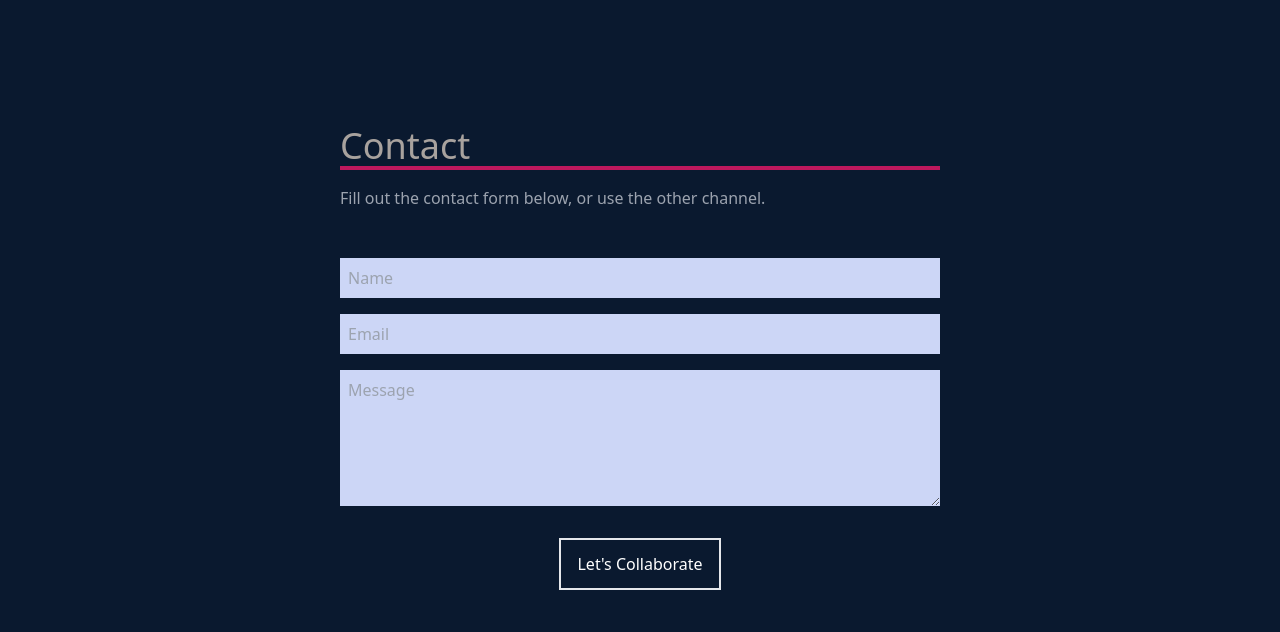
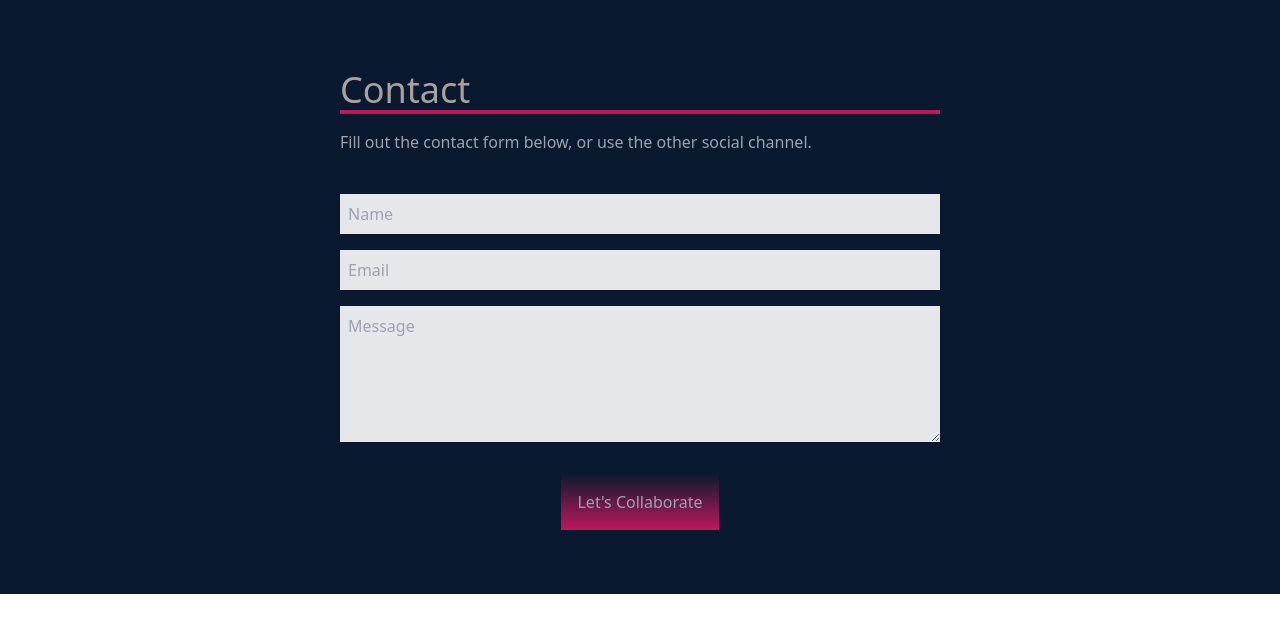
Before and after one commit to Wirux/portfolio, a React (Create React App) app: page / in a window 1280 px wide. Shown: the part 3092-3724 px from the top of the page. After the commit the page ends 3686 px from the top, so only its background shows below. Built offline with nearby package versions, Linux system fonts and the light colour scheme.

Commit message:
few formats

```diff
--- a/src/components/Contact.tsx
+++ b/src/components/Contact.tsx
@@ -2,21 +2,22 @@ import React from 'react'
 
 function Contact() {
   return (
-    <div data-name='contact' className='w-full h-screen bg-[#0a192f] flex justify-center items-center p-4'>
+    <div data-name='contact' className='w-full bg-[#0a192f] flex justify-center items-center p-4 py-8'>
       <form method='POST' action='https://getform.io/f/53c8701b-522a-4a17-a3c9-1149cc2900d6' className='flex flex-col max-w-[600px] w-full'>
-        <div className='pb-8'>
+        <div className='pb-6'>
           <p className='text-4xl border-b-4 border-pink-700 text-stone-400'>
             Contact
           </p>
-          <p className='text-gray-400 py-4'>Fill out the contact form below, or use the other channel. </p>
+          <p className='text-gray-400 py-4'>Fill out the contact form below, or use the other social channel. </p>
         </div>
-        <input className='bg-[#ccd6f6] p-2' type="text" placeholder='Name' name='name' />
-        <input className='my-4 p-2 bg-[#ccd6f6]' type="email" placeholder='Email' name='email' />
-        <textarea className='bg-[#ccd6f6] p-2' name="message" rows={5} placeholder='Message' />
-        <button className='text-white border-2 hover:bg-pink-600 hover:border-pink-950 px-4 py-3 my-8 mx-auto flex items-center'>Let's Collaborate</button>
+        <input className='bg-gray-200 p-2' type="text" placeholder='Name' name='name' />
+        <input className='my-4 p-2 bg-gray-200' type="email" placeholder='Email' name='email' />
+        <textarea className='bg-gray-200 p-2' name="message" rows={5} placeholder='Message' />
+        <button className='text-gray-400 px-4 py-4 my-8 mx-auto bg-gradient-to-b from-transparent to-pink-700 hover:from-pink-700/10 hover:scale-110 hover:to-pink-700 duration-300 '>Let's Collaborate</button>
       </form>
     </div>
   )
 }
 
 export default Contact
+        // <button className='text-white border-2 hover:bg-pink-600 hover:border-pink-950 px-4 py-3 my-8 mx-auto flex items-center'>Let's Collaborate</button>
--- a/src/components/Projects.tsx
+++ b/src/components/Projects.tsx
@@ -16,7 +16,7 @@ import git from '../assets/tech/git.png'
 const Projects = () => {
   return (
     <div className='bg-[#0a192f] text-stone-400'>
-      <div className='max-w-[1000px] mx-auto p-4 flex flex-col justify-center w-full h-full'>
+      <div className='max-w-[1000px] mx-auto p-4 py-8 flex flex-col justify-center w-full h-full'>
         <div>
           <p className='text-4xl border-b-4 border-pink-700'>
             Projects
--- a/src/components/Skills.tsx
+++ b/src/components/Skills.tsx
@@ -13,7 +13,7 @@ import git from '../assets/tech/git.png'
 const Skills = () => {
   return (
     <div className='bg-[#0a192f] text-stone-400'>
-      <div className='max-w-[1000px] mx-auto p-4 flex flex-col justify-center w-full h-full'>
+      <div className='max-w-[1000px] mx-auto p-4 py-8 flex flex-col justify-center w-full h-full'>
         <div>
           <p className='text-4xl border-b-4 border-pink-700'>
             Skills
--- a/src/components/Social.tsx
+++ b/src/components/Social.tsx
@@ -33,7 +33,7 @@ function Social() {
             Social
           </p>
         </div>
-        <div className='w-full grid grid-cols-2 gap-4 text-center py-6 '>
+        <div className='w-full grid grid-cols-2 gap-4 text-center py-8 '>
           <a className='shadow-md shadow-[#040c16] hover:scale-110 hover:shadow-pink-950 duration-300 flex flex-col items-center justify-center text-center text-sky-700' href='google.com'>
             <FaLinkedin size={40} />
             <p>Linkendin</p>
```
